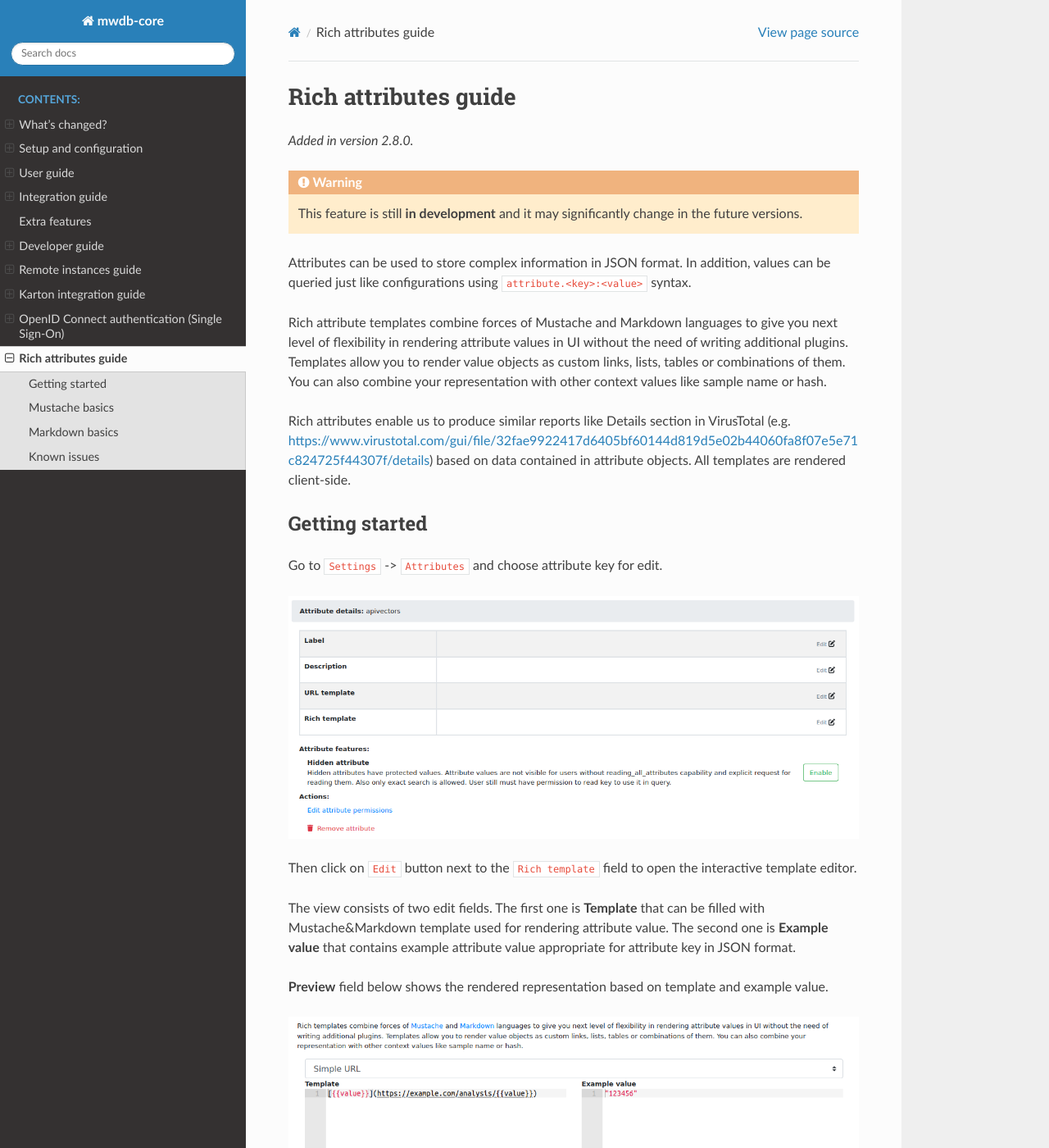
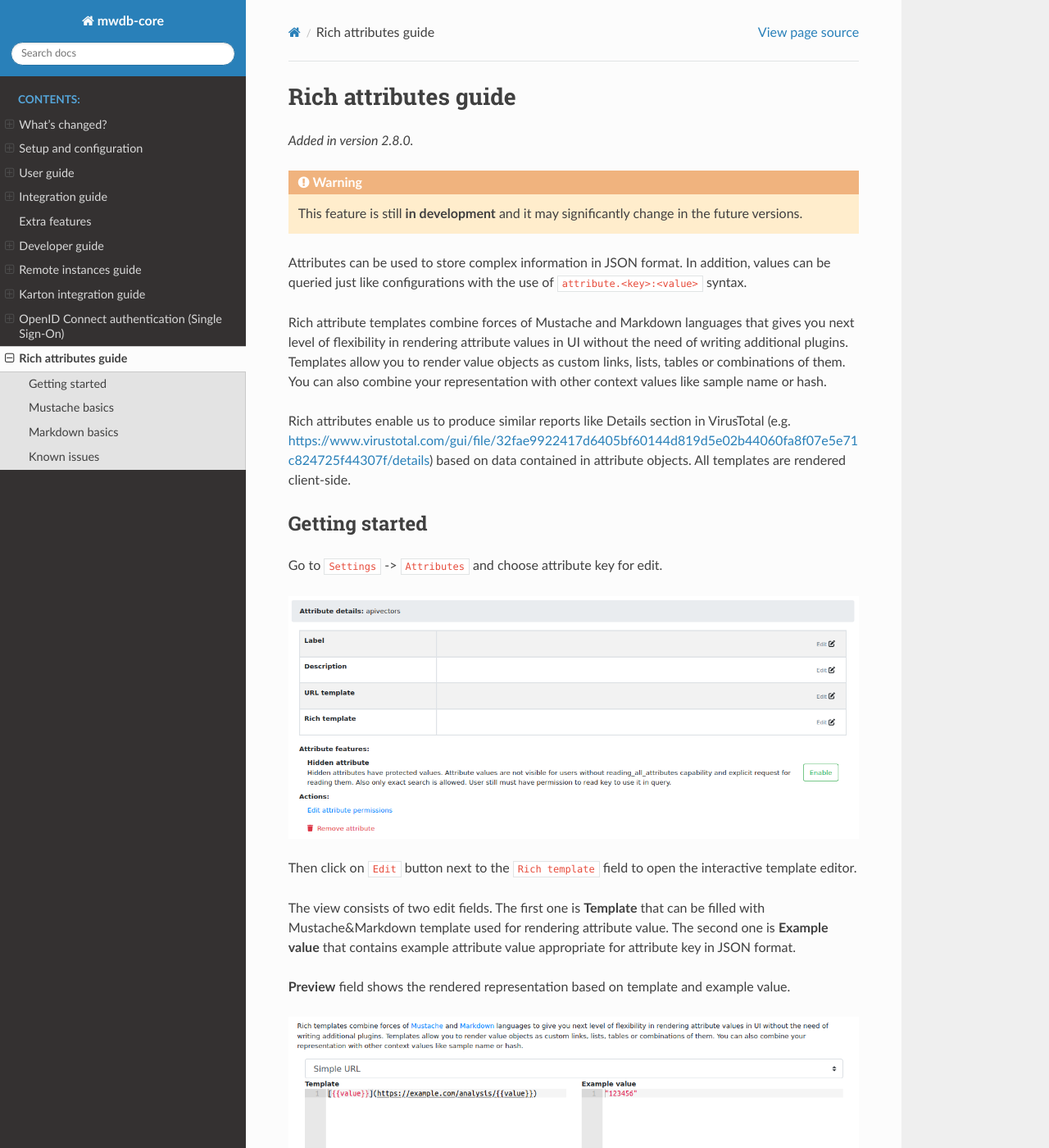
Before and after one commit to CERT-Polska/mwdb-core, a Sphinx documentation site: the page built from docs/rich-attributes-guide.rst, in a window 1280 px wide and 1400 px high. Shown: the whole window at 82% size. Built offline with Sphinx 7.4.7 and the Read the Docs theme 2.0.0, drawn with Linux system fonts in a browser that asks for light colours; some of the changed text lies outside the part shown.

Commit message:
Apply suggestions from code review
Co-authored-by: Krzysztof Wielocha <63305564+KWMORALE@users.noreply.github.com>

```diff
--- a/docs/rich-attributes-guide.rst
+++ b/docs/rich-attributes-guide.rst
@@ -7,9 +7,9 @@
     This feature is still **in development** and it may significantly change in the future versions.
 
 Attributes can be used to store complex information in JSON format. In addition, values can be queried just like
-configurations using ``attribute.<key>:<value>`` syntax.
+configurations with the use of ``attribute.<key>:<value>`` syntax.
 
-Rich attribute templates combine forces of Mustache and Markdown languages to give you next level of flexibility in rendering
+Rich attribute templates combine forces of Mustache and Markdown languages that gives you next level of flexibility in rendering
 attribute values in UI without the need of writing additional plugins. Templates allow you to render value objects as custom
 links, lists, tables or combinations of them. You can also combine your representation with other context values like
 sample name or hash.
@@ -33,16 +33,16 @@
 template used for rendering attribute value. The second one is **Example value** that contains example attribute value
 appropriate for attribute key in JSON format.
 
-**Preview** field below shows the rendered representation based on template and example value.
+**Preview** field shows the rendered representation based on template and example value.
 
 .. image:: ./_static/rich-template-edit.png
    :target: ./_static/rich-template-edit.png
    :alt: Rich template edit view
 
-After filling fields with appropriate template, use ``Store`` to save the template or ``Cancel`` to leave it unedited.
+After filling fields with the appropriate template, use ``Store`` to save the template or ``Cancel`` to leave it unchanged.
 If you want to clear template and show only raw representation of attribute value, click on ``Delete``.
 
-Interactive editor contains few sample templates that can be used for making your own definitions.
+Interactive editor contains few sample templates that can be used for making its own definitions.
 
 Mustache basics
 ---------------
@@ -51,7 +51,7 @@
 
 The most basic Mustache tag is ``{{value}}`` that will be substituted by Markdown-escaped attribute value.
 
-If value is represented by JSON object, we can reference the appropriate subkey using dot as a key separator.
+If value is represented by JSON object, we can reference the appropriate subkey with the use of dot as a key separator.
 For example: ``{{value.id}}`` will be substituted by value under ``id`` key in JSON object
 
 Another type of tags are **sections**. Sections render blocks of text one or more times and are mostly used for iterating
```
